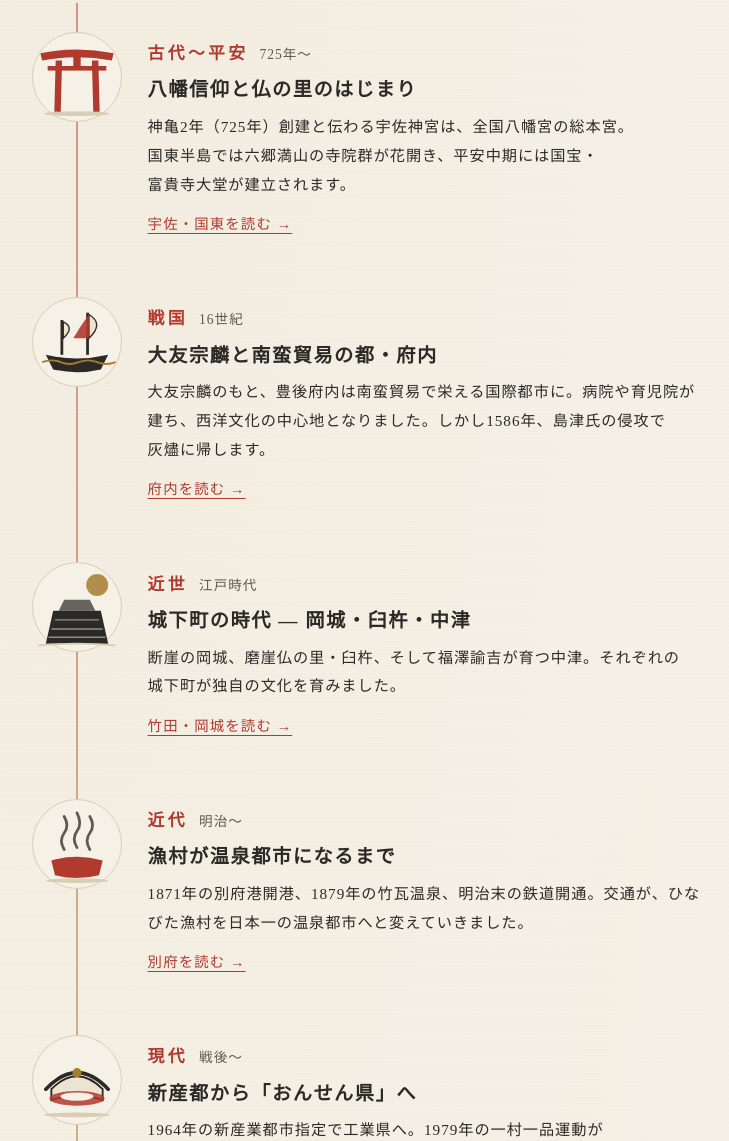
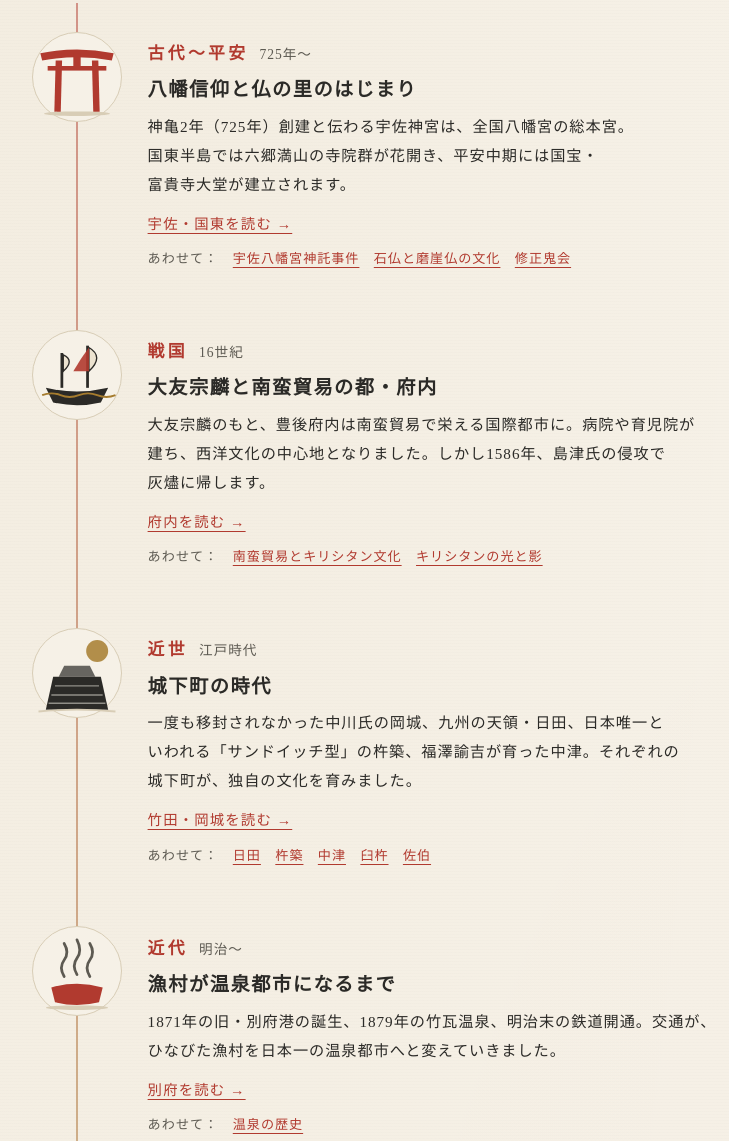
Before and after one commit to andydesuyo0206/oita-local-history, an Astro site: page / in a window 1280 px wide. Shown: the part 1027-2168 px from the top of the page, without its empty margins (198-927 px from the left). Built offline with nearby package versions, Linux system fonts and the light colour scheme; Astro itself is replaced by a stand-in of ours.

Commit message:
年表に関連記事リンクを追加し、近世の記述を見直し
- 各時代に「あわせて」の関連記事リンクを追加（全17記事が年表から到達可能に）
- 近世：「磨崖仏の里・臼杵」の記述（平安期の話が混在）を、各記事の出典に基づく城下町の説明に差し替え
- コード上のコメント（中世→戦国）を実態に合わせて修正

Co-Authored-By: Claude Sonnet 5.5 <noreply@anthropic.com>

```diff
--- a/src/components/Timeline.astro
+++ b/src/components/Timeline.astro
@@ -1,8 +1,9 @@
 ---
-// 時代年表：古代 → 中世 → 近世 → 近代 をスクロールでたどる
+// 時代年表：古代〜平安 → 戦国 → 近世 → 近代 → 現代 をスクロールでたどる
 import KyodoIcon from './svg/KyodoIcon.astro';
 
-// 各時代のデータ（史実は出典で裏取り済み。詳細は各記事へ）
+// 各時代のデータ（史実は各記事の出典で裏取り済み。詳細は各記事へ）
+// link／linkLabel：その時代の中心となる記事。more：あわせて読みたい関連記事
 const eras = [
   {
     period: '古代〜平安',
@@ -12,6 +13,11 @@ const eras = [
     icon: 'torii',
     link: '/area/usa-kunisaki/',
     linkLabel: '宇佐・国東を読む',
+    more: [
+      { href: '/theme/shintaku-jiken/', label: '宇佐八幡宮神託事件' },
+      { href: '/theme/sekibutsu/', label: '石仏と磨崖仏の文化' },
+      { href: '/theme/shujo-onie/', label: '修正鬼会' },
+    ],
   },
   {
     period: '戦国',
@@ -21,24 +27,36 @@ const eras = [
     icon: 'ship',
     link: '/area/funai/',
     linkLabel: '府内を読む',
+    more: [
+      { href: '/theme/nanban-boeki/', label: '南蛮貿易とキリシタン文化' },
+      { href: '/theme/kirishitan/', label: 'キリシタンの光と影' },
+    ],
   },
   {
     period: '近世',
     years: '江戸時代',
-    title: '城下町の時代 — 岡城・臼杵・中津',
-    text: '断崖の岡城、磨崖仏の里・臼杵、そして福澤諭吉が育つ中津。それぞれの城下町が独自の文化を育みました。',
+    title: '城下町の時代',
+    text: '一度も移封されなかった中川氏の岡城、九州の天領・日田、日本唯一といわれる「サンドイッチ型」の杵築、福澤諭吉が育った中津。それぞれの城下町が、独自の文化を育みました。',
     icon: 'castle',
     link: '/area/taketa/',
     linkLabel: '竹田・岡城を読む',
+    more: [
+      { href: '/area/hita/', label: '日田' },
+      { href: '/area/kitsuki/', label: '杵築' },
+      { href: '/area/nakatsu/', label: '中津' },
+      { href: '/area/usuki/', label: '臼杵' },
+      { href: '/area/saiki/', label: '佐伯' },
+    ],
   },
   {
     period: '近代',
     years: '明治〜',
     title: '漁村が温泉都市になるまで',
-    text: '1871年の別府港開港、1879年の竹瓦温泉、明治末の鉄道開通。交通が、ひなびた漁村を日本一の温泉都市へと変えていきました。',
+    text: '1871年の旧・別府港の誕生、1879年の竹瓦温泉、明治末の鉄道開通。交通が、ひなびた漁村を日本一の温泉都市へと変えていきました。',
     icon: 'yukemuri',
     link: '/area/beppu/',
     linkLabel: '別府を読む',
+    more: [{ href: '/theme/onsen-shi/', label: '温泉の歴史' }],
   },
   {
     period: '現代',
@@ -48,6 +66,7 @@ const eras = [
     icon: 'stadium',
     link: '/theme/gendai/',
     linkLabel: '現代の大分を読む',
+    more: [{ href: '/area/yufuin/', label: '由布院' }],
   },
 ] as const;
 ---
@@ -71,6 +90,16 @@ const eras = [
             <a class="era-link" href={era.link}>
               {era.linkLabel} →
             </a>
+            {
+              era.more.length > 0 && (
+                <p class="era-more">
+                  <span class="era-more-label">あわせて：</span>
+                  {era.more.map((m) => (
+                    <a href={m.href}>{m.label}</a>
+                  ))}
+                </p>
+              )
+            }
           </div>
         </li>
       ))
@@ -157,6 +186,20 @@ const eras = [
     letter-spacing: 0.08em;
   }
 
+  /* 関連記事：小さめのリンクを折り返しながら並べる */
+  .era-more {
+    display: flex;
+    flex-wrap: wrap;
+    align-items: baseline;
+    gap: 0.2rem 0.9rem;
+    margin-top: 0.5rem;
+    font-size: 0.82rem;
+    color: var(--sumi-usui);
+  }
+  .era-more-label {
+    letter-spacing: 0.08em;
+  }
+
   @media (max-width: 600px) {
     .timeline-list::before {
       left: 32px;
```
